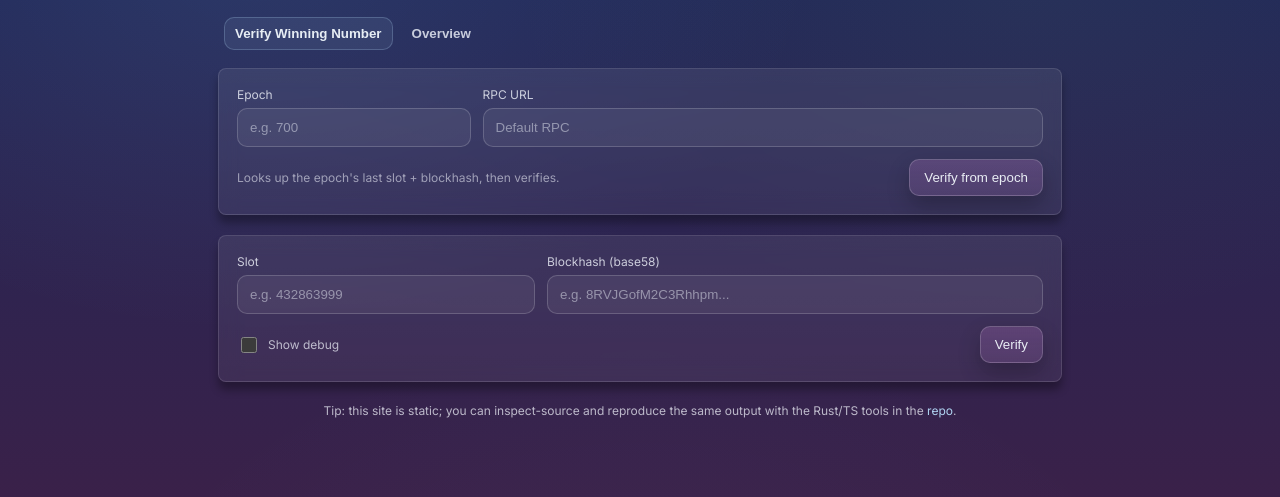
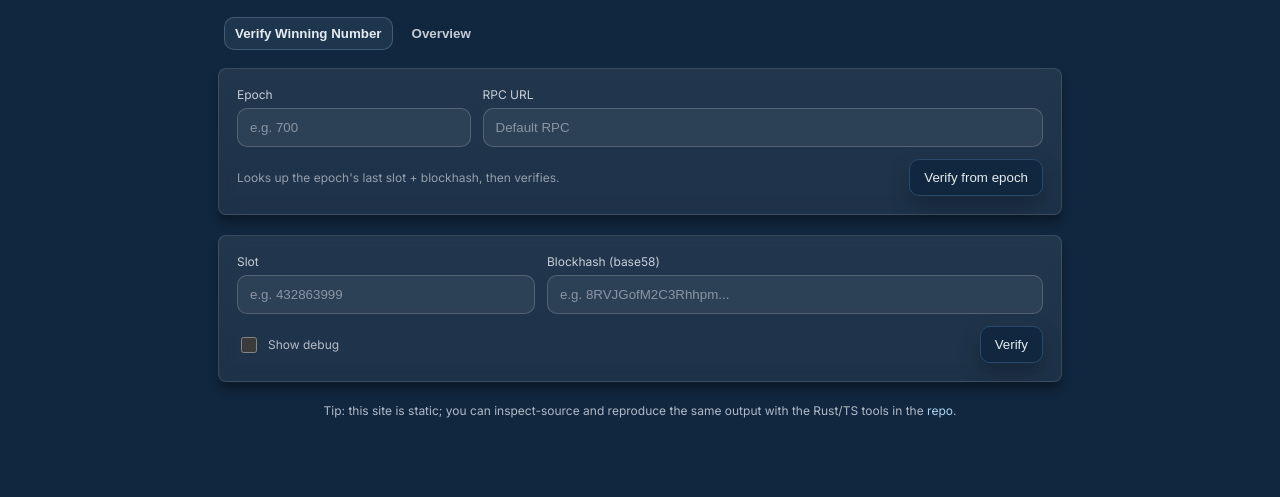
Before and after one commit to IC42N/iseefortune-verifier, a website built with Vite: page web/index.html in a window 1280 px wide. Shown: the part 101-598 px from the top of the page. Built offline with nearby package versions, Linux system fonts and the light colour scheme.

Commit message:
Updated background and button

```diff
--- a/web/src/style.css
+++ b/web/src/style.css
@@ -34,10 +34,7 @@ html, body { height: 100%; }
 body {
     margin: 0;
     font-family: Inter, ui-sans-serif, system-ui, -apple-system, Segoe UI, Roboto, Arial;
-
-    background:
-            radial-gradient(900px 600px at 20% 8%, rgba(155, 220, 255, 0.09), transparent 62%), radial-gradient(800px 520px at 80% 12%, rgba(127, 176, 105, 0.07), transparent 64%), radial-gradient(900px 700px at 50% 110%, rgba(155, 220, 255, 0.05), transparent 66%), linear-gradient(180deg, #1c295b, #441e43);
-
+    background: #11273f;
     color: var(--text);
 }
 
@@ -179,8 +176,8 @@ input[type="checkbox"] {
 button {
     padding: 10px 14px;
     border-radius: var(--r10);
-    border: 1px solid rgba(255, 255, 255, 0.18);
-    background: linear-gradient(180deg, var(--accent2), var(--accent));
+    border: 1px solid #294a6d;
+    background: #11273f;
     color: var(--text);
     cursor: pointer;
     box-shadow: 0 10px 22px rgba(0, 0, 0, 0.24);
```
